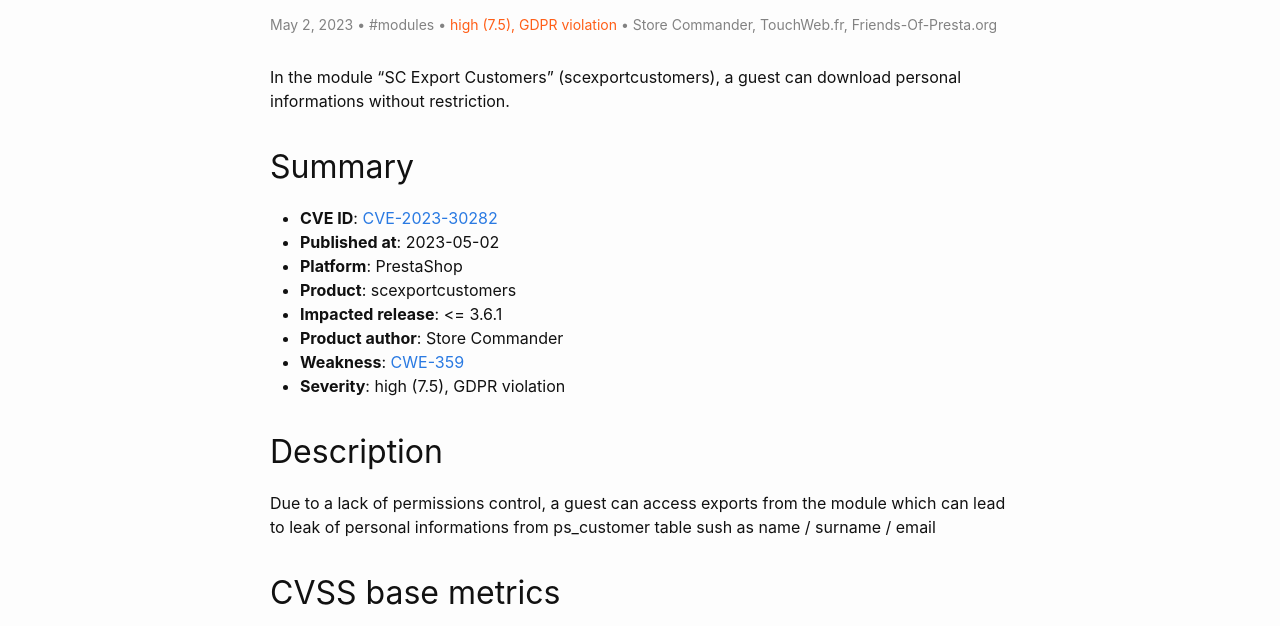
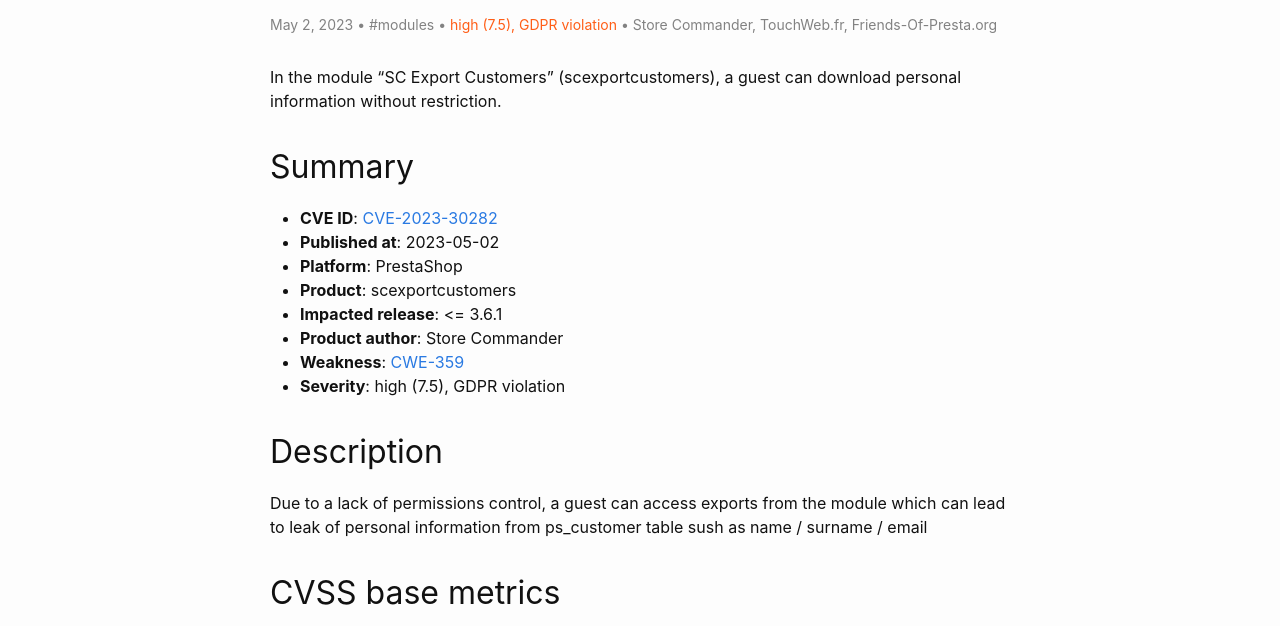
Before and after one commit to friends-of-presta/security-advisories, a Jekyll site: the page built from _posts/2023-05-02-scexportcustomers.md, in a window 1280 px wide. Shown: the part 286-912 px from the top of the page. Built offline with Jekyll 4.4.1, drawn with Linux system fonts in a browser that asks for light colours.

Commit message:
informations -> information

```diff
--- a/_posts/2023-05-02-scexportcustomers.md
+++ b/_posts/2023-05-02-scexportcustomers.md
@@ -10,7 +10,7 @@ meta: "CVE,PrestaShop,scexportcustomers"
 severity: "high (7.5), GDPR violation"
 ---
 
-In the module "SC Export Customers" (scexportcustomers), a guest can download personal informations without restriction.
+In the module "SC Export Customers" (scexportcustomers), a guest can download personal information without restriction.
 
 ## Summary
 
@@ -25,7 +25,7 @@ In the module "SC Export Customers" (scexportcustomers), a guest can download pe
 
 ## Description
 
-Due to a lack of permissions control, a guest can access exports from the module which can lead to leak of personal informations from ps_customer table sush as name / surname / email
+Due to a lack of permissions control, a guest can access exports from the module which can lead to leak of personal information from ps_customer table sush as name / surname / email
 
 
 ## CVSS base metrics
```
Also changed, not shown: _posts/2023-05-04-scquickaccounting.md (+2 -2 lines), _posts/2023-05-16-customexporter.md (+1 -1 lines), _posts/2023-05-22-salesbooster.md (+1 -1 lines), _posts/2023-05-30-myinventory.md (+1 -1 lines), _posts/2023-06-08-winbizpayment.md (+1 -1 lines).
